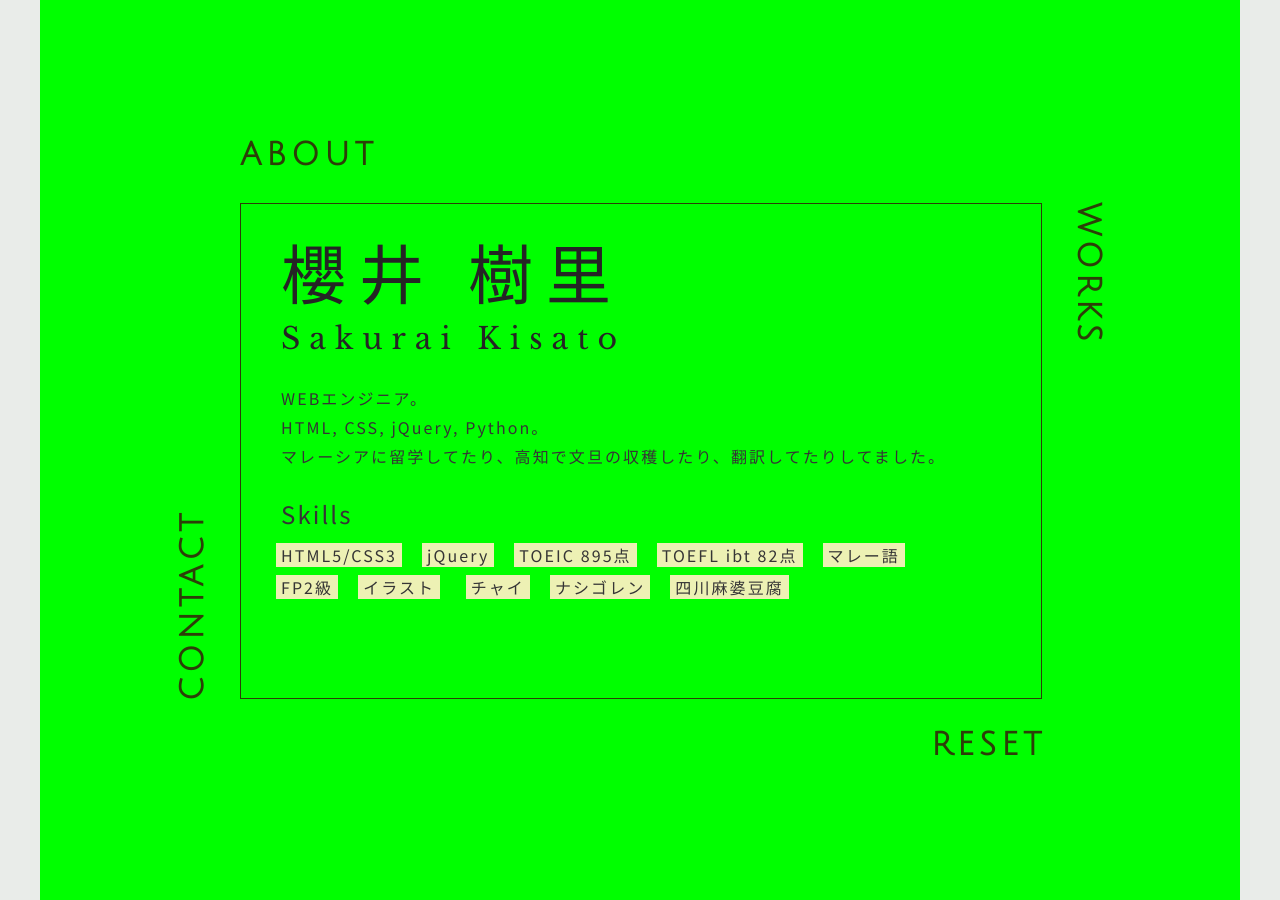
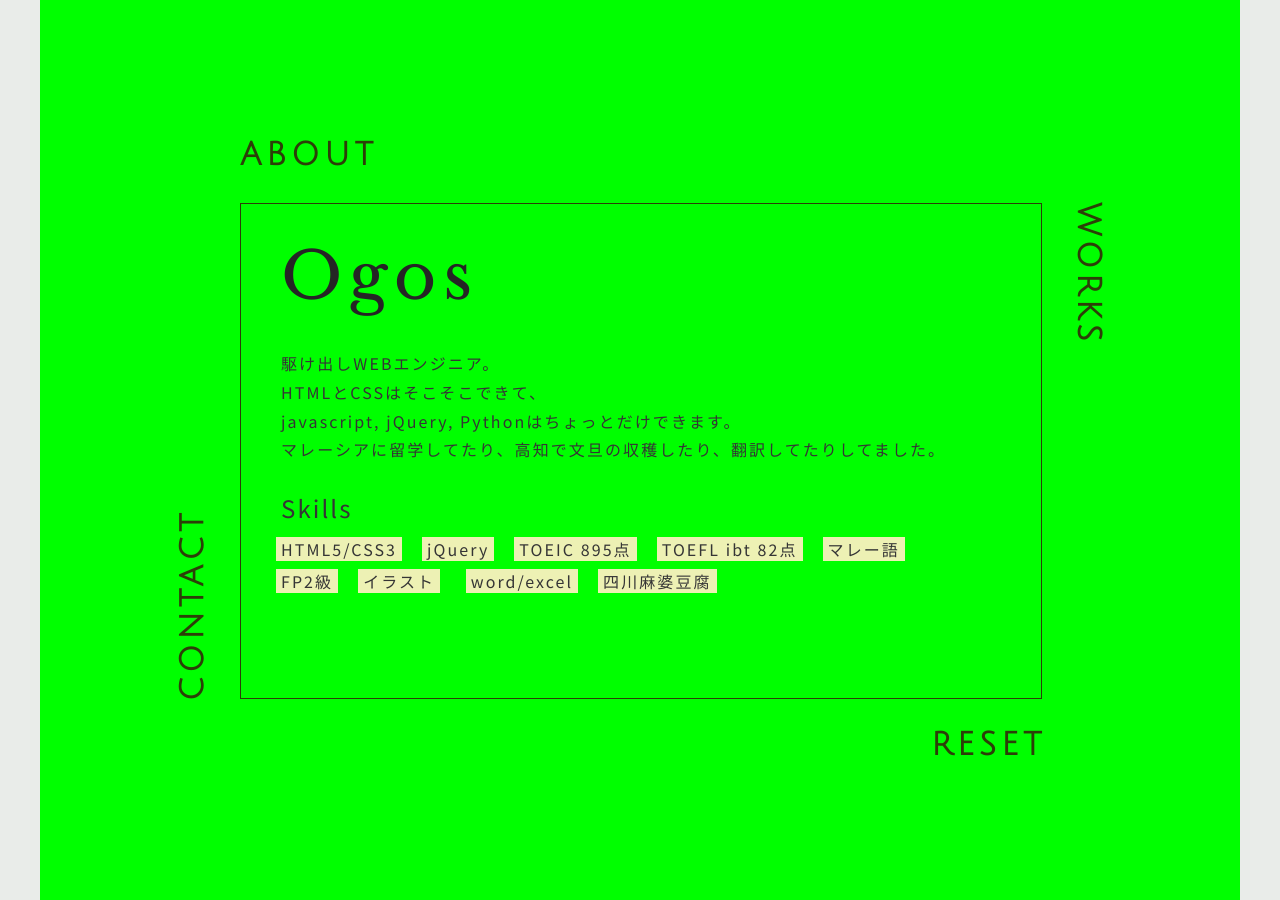
Before and after one commit to Torixai/Box-clock-design, a website built with webpack: page public/index.html in a window 1280 px wide. Both pictures are taken after a click on the element "ABOUT". Built offline with nearby package versions, Linux system fonts and the light colour scheme.

Commit message:
not true name ver

```diff
--- a/public/css/style.css
+++ b/public/css/style.css
@@ -116,10 +116,11 @@ a:hover {
 }
 
 #about-content h1 {
-  font-family: "Noto Serif JP", sans-serif;
+  font-family: "Libre Baskerville", serif;
   font-size: 65px;
-  letter-spacing: 0.2em;
+  letter-spacing: 0.1em;
   font-weight: 500;
+  margin-bottom: 40px;
 }
 
 #about-content h2 {
@@ -132,7 +133,7 @@ a:hover {
 
 .about-paragraph {
   color: #353535;
-  margin-top: 30px;
+  margin-top: 40px;
   font-size: 16px;
   font-weight: 300;
   letter-spacing: 0.13em;
--- a/public/index.html
+++ b/public/index.html
@@ -24,17 +24,18 @@
       </div>
 
       <div id="about-content" class="content-inside">
-        <h1>櫻井 樹里</h1>
-        <h2>Sakurai Kisato</h2>
+        <h1>Ogos</h1>
+        <h2></h2>
         <div class="about-paragraph">
-          <p>WEBエンジニア。<br />HTML, CSS, jQuery, Python。
+          <p>駆け出しWEBエンジニア。<br />HTMLとCSSはそこそこできて、<br>
+            javascript, jQuery, Pythonはちょっとだけできます。
             <br>マレーシアに留学してたり、高知で文旦の収穫したり、翻訳してたりしてました。</p>
 
           <h3>Skills</h3>
           <div class="skills-set">
             <span>HTML5/CSS3</span><span>jQuery</span><span>TOEIC 895点</span
             ><span>TOEFL ibt 82点</span><span>マレー語</span><br><span>FP2級</span
-            ><span>イラスト</span> <span>チャイ</span><span>ナシゴレン</span><span>四川麻婆豆腐</span>
+            ><span>イラスト</span> <span>word/excel</span><span>四川麻婆豆腐</span>
             </div>
           </div>
         </div>
@@ -108,8 +109,7 @@
 
 
       <div id="contact-content" class="content-inside">
-          <p>kisato.sakurai@gmail.com</p>
-          <p><a href="https://www.wantedly.com/users/48360899">Wantedly</a></p>
+          <p><a href="">twitter</a></p>
       </div>
     </div>
 
```
